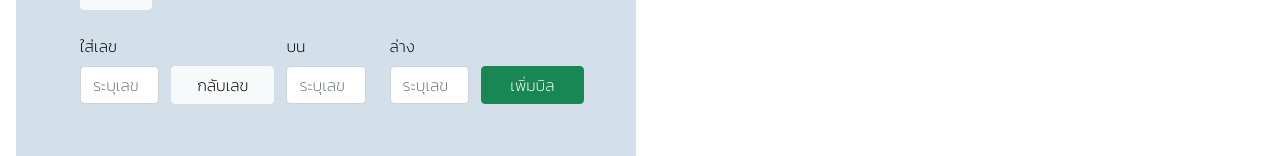
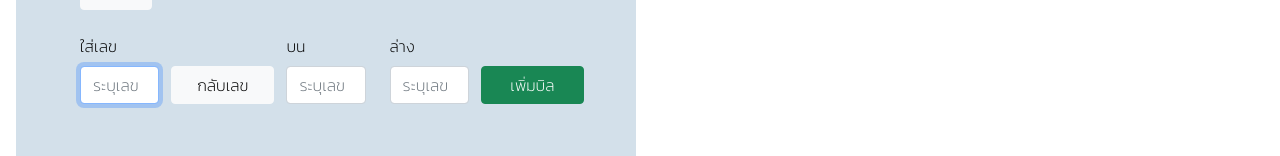
Before and after one commit to phonlayut17/lottery, a React (Create React App) app: page / in a window 1280 px wide. Both pictures are taken after a click on the button "🌙 เข้าสู่ระบบ". Shown: the part 569-725 px from the top of the page. Built offline with nearby package versions, Linux system fonts and the light colour scheme.

Commit message:
[Fixed] autofocus in input

```diff
--- a/src/components/NineteenDoorLottery.js
+++ b/src/components/NineteenDoorLottery.js
@@ -167,7 +167,7 @@ const NineteenDoorLottery = (props) => {
                 <Row>
                     <Col sm>
                         <Form.Label style={{ color: 'black' }}>ใส่เลข</Form.Label>
-                        <Form.Control type="text" ref={props.inputNineteen} onChange={(e) => handleNineteenChange(e)} placeholder="ระบุเลข" maxLength={2} />
+                        <Form.Control type="text" ref={props.inputNineteen} onChange={(e) => handleNineteenChange(e)} placeholder="ระบุเลข" maxLength={2} autoFocus/>
                     </Col>
                     <Col sm>
                         <Form.Label style={{ color: 'black' }}>บน</Form.Label>
--- a/src/components/NumberRunLottery.js
+++ b/src/components/NumberRunLottery.js
@@ -128,7 +128,7 @@ const NumberRunLottery = (props) => {
                     <Col sm>
                         <Form.Label style={{ color: 'black' }}>ใส่เลข</Form.Label>
                         <Form.Group controlId="formNumber">
-                            <Form.Control type="text" ref={props.inputNumber} onChange={(e) => handleOneChange(e)} placeholder="ระบุเลข" maxLength={2} />
+                            <Form.Control type="text" ref={props.inputNumber} onChange={(e) => handleOneChange(e)} placeholder="ระบุเลข" maxLength={2} autoFocus />
                         </Form.Group>
                     </Col>
                     <Col sm>
--- a/src/components/SixBackLottery.js
+++ b/src/components/SixBackLottery.js
@@ -186,7 +186,7 @@ const SixBackLottery = (props) => {
                     <Col sm>
                         <Form.Label style={{ color: 'black' }}>ใส่เลข</Form.Label>
                         <Form.Group controlId="formNumber">
-                            <Form.Control type="text" ref={props.inputSix} onChange={(e) => handleThreeChange(e)} placeholder="ระบุเลข" />
+                            <Form.Control type="text" ref={props.inputSix} onChange={(e) => handleThreeChange(e)} placeholder="ระบุเลข" autoFocus/>
                         </Form.Group>
                     </Col>
                     <Col sm>
--- a/src/components/ThreeLottery.js
+++ b/src/components/ThreeLottery.js
@@ -238,7 +238,7 @@ const ThreeLottery = (props) => {
                     <Col sm>
                         <Form.Label style={{ color: 'black' }}>ใส่เลข</Form.Label>
                         <Form.Group controlId="formNumber">
-                            <Form.Control type="text" ref={props.inputThree} onChange={(e) => handleThreeChange(e)} placeholder="ระบุเลข" onKeyDown={handleSkipFocus} />
+                            <Form.Control type="text" ref={props.inputThree} onChange={(e) => handleThreeChange(e)} placeholder="ระบุเลข" onKeyDown={handleSkipFocus} autoFocus/>
                         </Form.Group>
                     </Col>
                     <Col sm>
--- a/src/components/TwoLottery.js
+++ b/src/components/TwoLottery.js
@@ -193,7 +193,15 @@ const TwoLottery = (props) => {
                         <Col sm>
                             <Form.Label style={{ color: 'black' }}>ใส่เลข</Form.Label>
                             <Form.Group controlId="formNumber">
-                                <Form.Control type="text" pattern="[0-9]" ref={props.inputTwo} onChange={(e) => handleTwoChange(e)} placeholder="ระบุเลข" onKeyDown={handleSkipFocus} />
+                                <Form.Control
+                                    type="text"
+                                    pattern="[0-9]"
+                                    ref={props.inputTwo}
+                                    onChange={(e) => handleTwoChange(e)}
+                                    placeholder="ระบุเลข"
+                                    onKeyDown={handleSkipFocus}
+                                    autoFocus
+                                />
                             </Form.Group>
                         </Col>
                         <Col sm>
```
